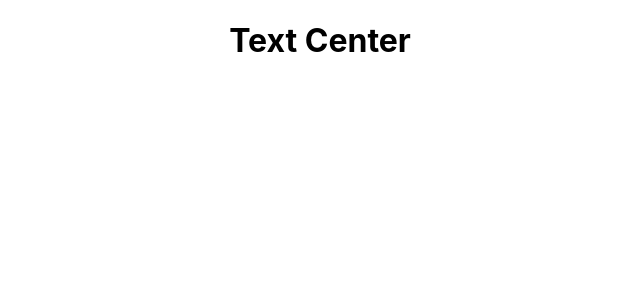
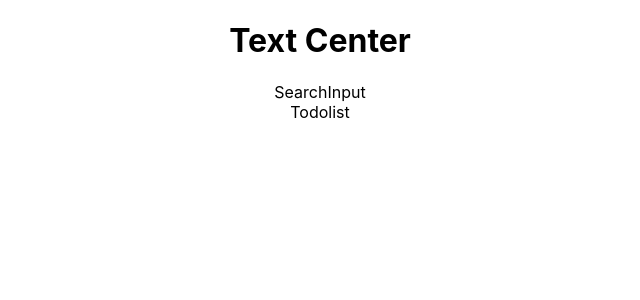
Before and after one commit to palsujan/todolists, a React (Create React App) app: page / in a window 1280 px wide. Shown: the top 300 px of the page, without its empty margins (320-960 px from the left). Built offline with nearby package versions, Linux system fonts and the light colour scheme; no server answers.

Commit message:
Data fetched from api

```diff
--- a/src/App.js
+++ b/src/App.js
@@ -1,9 +1,33 @@
+import { useState, useEffect } from 'react';
 import './App.css';
+import SearchInput from './components/SearchInput';
+import Todolist from './components/Todolist';
 
 function App() {
+  const [todos, setTodos] = useState([]);
+  const [search, setSearch] = useState("");
+
+  useEffect(()=>{
+    const fetchData = async() =>{
+      try{
+          const response = await fetch("https://dummyjson.com/todos");
+          if(!response.ok){
+            throw new Error("Faild to fetch data");
+          }
+          const data = await response.json();
+          console.log(data);
+      } catch(error){
+        console.log("Error", error);
+      }
+    }
+    fetchData();
+  },[]);
+  // const filteredData = todos.filter(()=>)
   return (
     <div className="App">
-    <h1>Text Center</h1>
+      <h1>Text Center</h1>
+      <SearchInput search={search} setSearch={setSearch}/>
+      <Todolist  />
     </div>
   );
 }
--- /dev/null
+++ b/src/components/SearchInput.js
@@ -0,0 +1,9 @@
+import React from 'react'
+
+const SearchInput = () => {
+  return (
+    <div>SearchInput</div>
+  )
+}
+
+export default SearchInput
--- /dev/null
+++ b/src/components/Todolist.js
@@ -0,0 +1,9 @@
+import React from 'react'
+
+const Todolist = () => {
+  return (
+    <div>Todolist</div>
+  )
+}
+
+export default Todolist;
```
Also changed, not shown: public/logo192.png (deleted), public/logo512.png (deleted).
